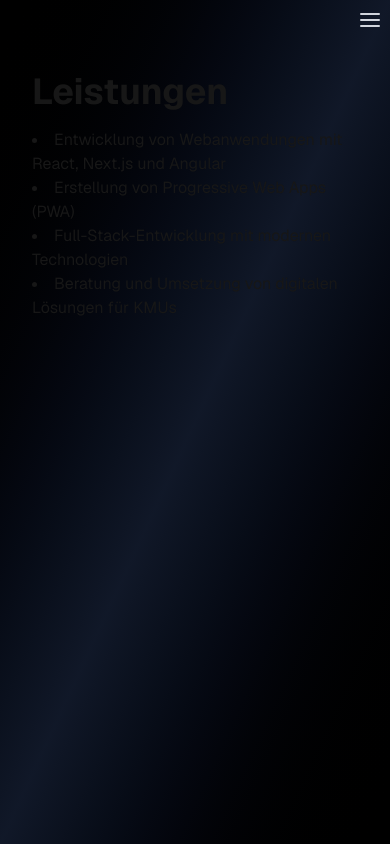
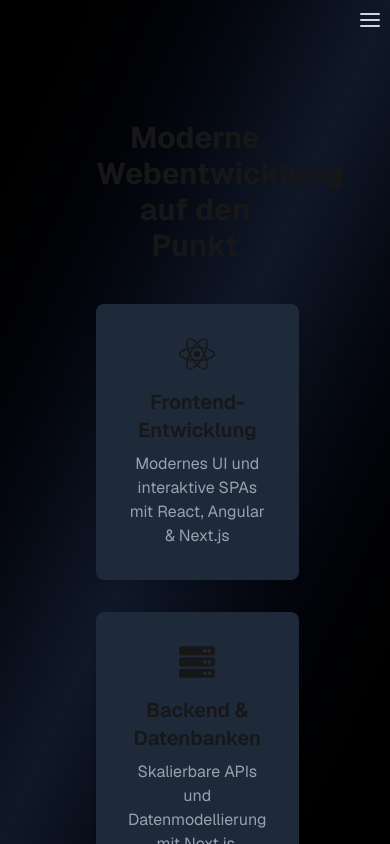
Before and after one commit to AchillesGit/portfolio, a Next.js app: page /leistungen in a window 390 px wide. Shown: the top 844 px of the page. Built offline with nearby package versions, Linux system fonts and the light colour scheme.

Commit message:
Refactor TechBadges component and enhance Services section with responsive layout and service cards

```diff
--- a/app/components/techBadges.tsx
+++ b/app/components/techBadges.tsx
@@ -4,10 +4,10 @@ interface TechBadgesProps {
   badges: string[];
 }
 
-const TechBadges: React.FC<TechBadgesProps> = ({ badges }) => {
+export default function TechBadges({ badges }: TechBadgesProps) {
   return (
     <div className='flex flex-wrap gap-2 pt-4'>
-      {badges.map((tech, idx) => (
+      {badges.map((tech: string, idx: number) => (
         <div
           key={idx}
           className='inline-flex items-center justify-center px-2 py-0.5 text-sm border-2 rounded-full border-teal-700'
@@ -17,6 +17,4 @@ const TechBadges: React.FC<TechBadgesProps> = ({ badges }) => {
       ))}
     </div>
   );
-};
-
-export default TechBadges;
+}
--- a/app/leistungen/page.tsx
+++ b/app/leistungen/page.tsx
@@ -1,13 +1,83 @@
+import React from "react";
+import {
+  FaReact,
+  FaServer,
+  FaTools,
+  FaPaintBrush,
+  FaProjectDiagram,
+  FaDatabase,
+} from "react-icons/fa";
+
+const services = [
+  {
+    icon: <FaReact />,
+    title: "Frontend-Entwicklung",
+    description:
+      "Modernes UI und interaktive SPAs mit React, Angular & Next.js",
+  },
+  {
+    icon: <FaServer />,
+    title: "Backend & Datenbanken",
+    description:
+      "Skalierbare APIs und Datenmodellierung mit Next.js, Node.js, Prisma, SQL, MongoDB, PostgreSQL",
+  },
+  {
+    icon: <FaTools />,
+    title: "DevOps & Tools",
+    description:
+      "CI/CD-Pipelines, Azure DevOps, Git, Vercel für reibungslose Deployments, Firebase",
+  },
+  {
+    icon: <FaPaintBrush />,
+    title: "UI/UX & Design",
+    description:
+      "Prototyping und User-Centered Design mit Figma, Chart.js & Tailwind CSS",
+  },
+  {
+    icon: <FaProjectDiagram />,
+    title: "Methoden & Arbeitsweise",
+    description:
+      "Agile Prozesse (Scrum, Kanban) und strukturierte Projektumsetzung",
+  },
+  {
+    icon: <FaDatabase />,
+    title: "Allgemeine Kenntnisse",
+    description: "C#, .NET, Entity Framework, Java und SEO-Optimierung",
+  },
+];
+
 export default function Services() {
   return (
-    <div className='min-h-screen p-8  fade-in'>
-      <h1 className='text-4xl font-bold mb-4'>Leistungen</h1>
-      <ul className='list-disc list-inside'>
-        <li>Entwicklung von Webanwendungen mit React, Next.js und Angular</li>
-        <li>Erstellung von Progressive Web Apps (PWA)</li>
-        <li>Full-Stack-Entwicklung mit modernen Technologien</li>
-        <li>Beratung und Umsetzung von digitalen Lösungen für KMUs</li>
-      </ul>
-    </div>
+    <section className='p-20 fade-in'>
+      <div className='container mx-auto px-4 text-center'>
+        <h2 className='text-3xl md:text-4xl font-bold mb-10'>
+          Moderne Webentwicklung auf den Punkt{" "}
+        </h2>
+        <div className='grid gap-8 md:grid-cols-3'>
+          {services.map((service, index) => (
+            <div
+              key={index}
+              className='
+                bg-gray-800
+                rounded-lg
+                shadow-md
+                p-8
+                transition-colors
+                duration-300
+                hover:bg-gray-700
+                hover:text-gray-200
+                block
+              '
+            >
+              <div className='text-4xl mb-4 flex justify-center'>
+                {service.icon}
+              </div>
+              <h3 className='text-xl font-semibold mb-2'>{service.title}</h3>
+              <p className='text-gray-400'>{service.description}</p>
+            </div>
+          ))}
+        </div>
+      </div>
+    </section>
   );
 }
```
